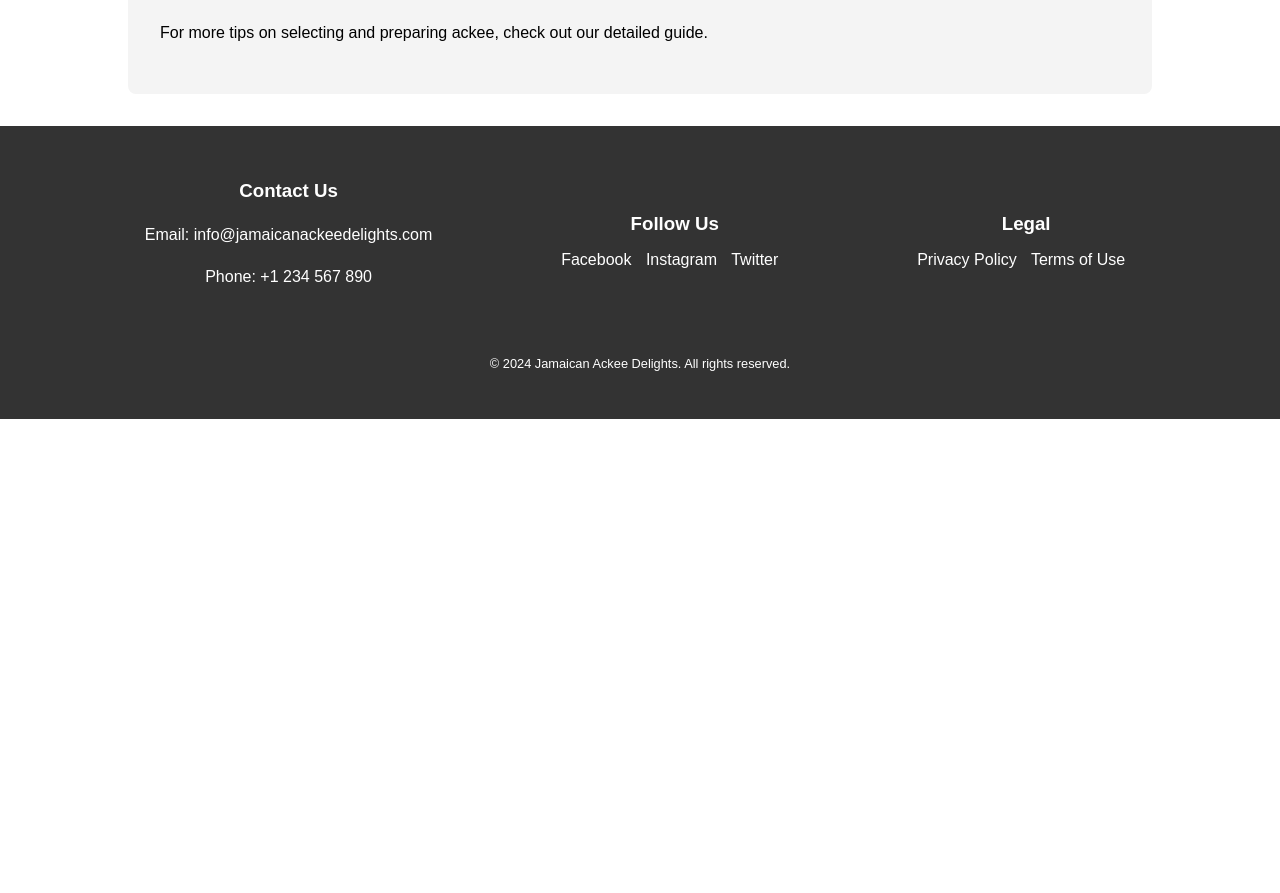
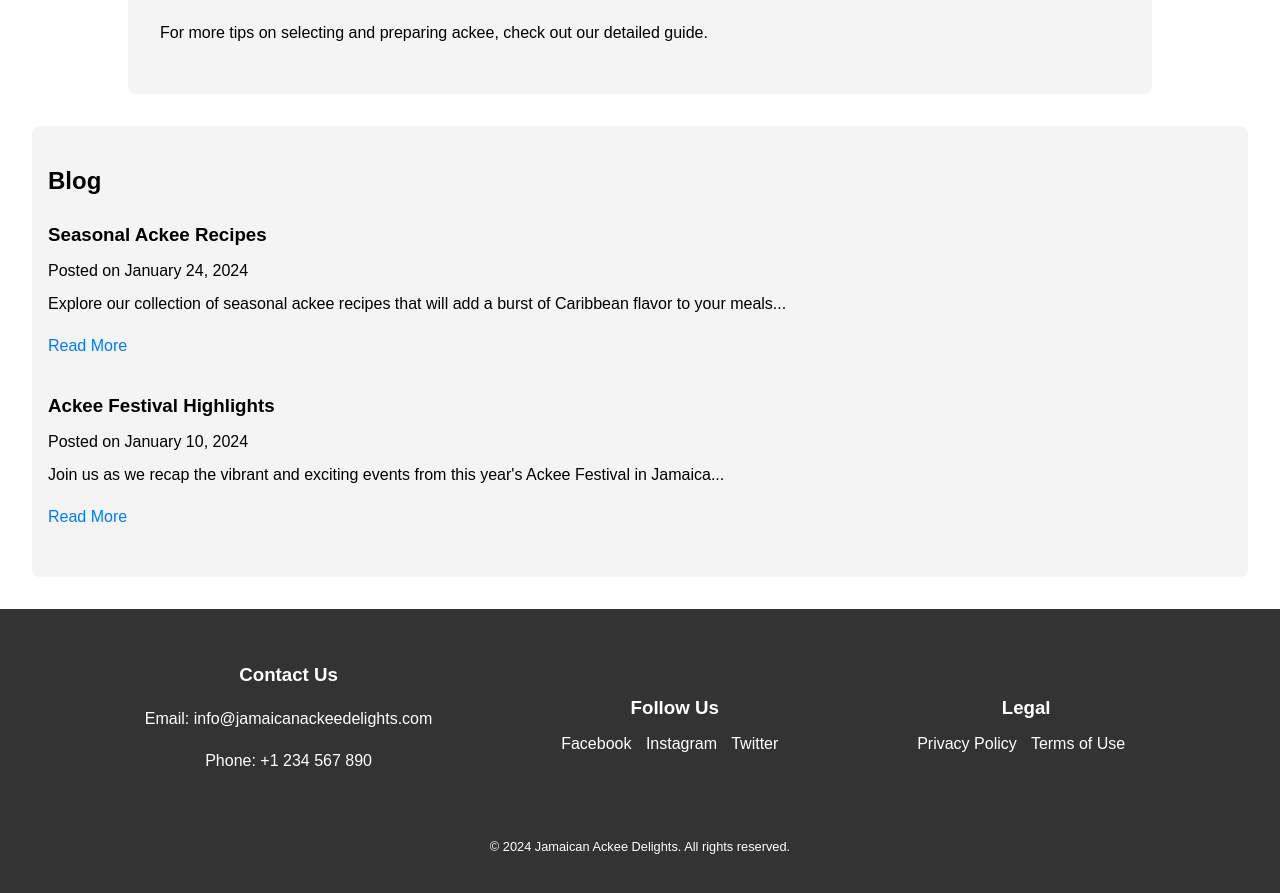
Before and after one commit to gladstone28/ACKEE-WEBPAGE, a plain HTML site: page index.html in a window 1280 px wide. Shown: the part 3400-4293 px from the top of the page. Before the commit the page ends 3819 px from the top, so only its background shows below. Drawn offline with Linux system fonts and the light colour scheme; a script that the page names is missing.

Commit message:
modified index.html and style.css to add blog section

```diff
--- a/index.html
+++ b/index.html
@@ -68,6 +68,27 @@
                 <p>For more tips on selecting and preparing ackee, check out our detailed guide.</p>
             </div>
         </section>
+        <section id="blog">
+            <div class="content-block">
+                <h2>Blog</h2>
+                <article class="blog-post">
+                    <h3>Seasonal Ackee Recipes</h3>
+                    <p>Posted on <time datetime="2024-01-24">January 24, 2024</time></p>
+                    <p>Explore our collection of seasonal ackee recipes that will add a burst of Caribbean flavor to your meals...</p>
+                    <a href="#">Read More</a>
+                </article>
+
+                <article class="blog-post">
+                    <h3>Ackee Festival Highlights</h3>
+                    <p>Posted on <time datetime="2024-01-10">January 10, 2024</time></p>
+                    <p>Join us as we recap the vibrant and exciting events from this year's Ackee Festival in Jamaica...</p>
+                    <a href="#">Read More</a>
+                </article>
+
+                <!-- Additional blog posts can be added here -->
+            </div>
+        </section>
+
 
 
     </main>
--- a/style.css
+++ b/style.css
@@ -102,3 +102,37 @@ footer {
         margin-right: 10px;
     }
 }
+
+#blog .content-block {
+    margin: 2rem;
+    padding: 1rem;
+    background-color: #f4f4f4;
+    border-radius: 8px;
+}
+
+.blog-post {
+    margin-bottom: 2rem;
+}
+
+.blog-post h3 {
+    margin: 0.5rem 0;
+}
+
+.blog-post p {
+    margin: 0.5rem 0;
+}
+
+.blog-post a {
+    display: inline-block;
+    margin-top: 0.5rem;
+    color: #007bff;
+    text-decoration: none;
+}
+
+.blog-post a:hover {
+    text-decoration: underline;
+}
+
+@media screen and (min-width: 768px) {
+    /* Styles for larger screens */
+}
```
